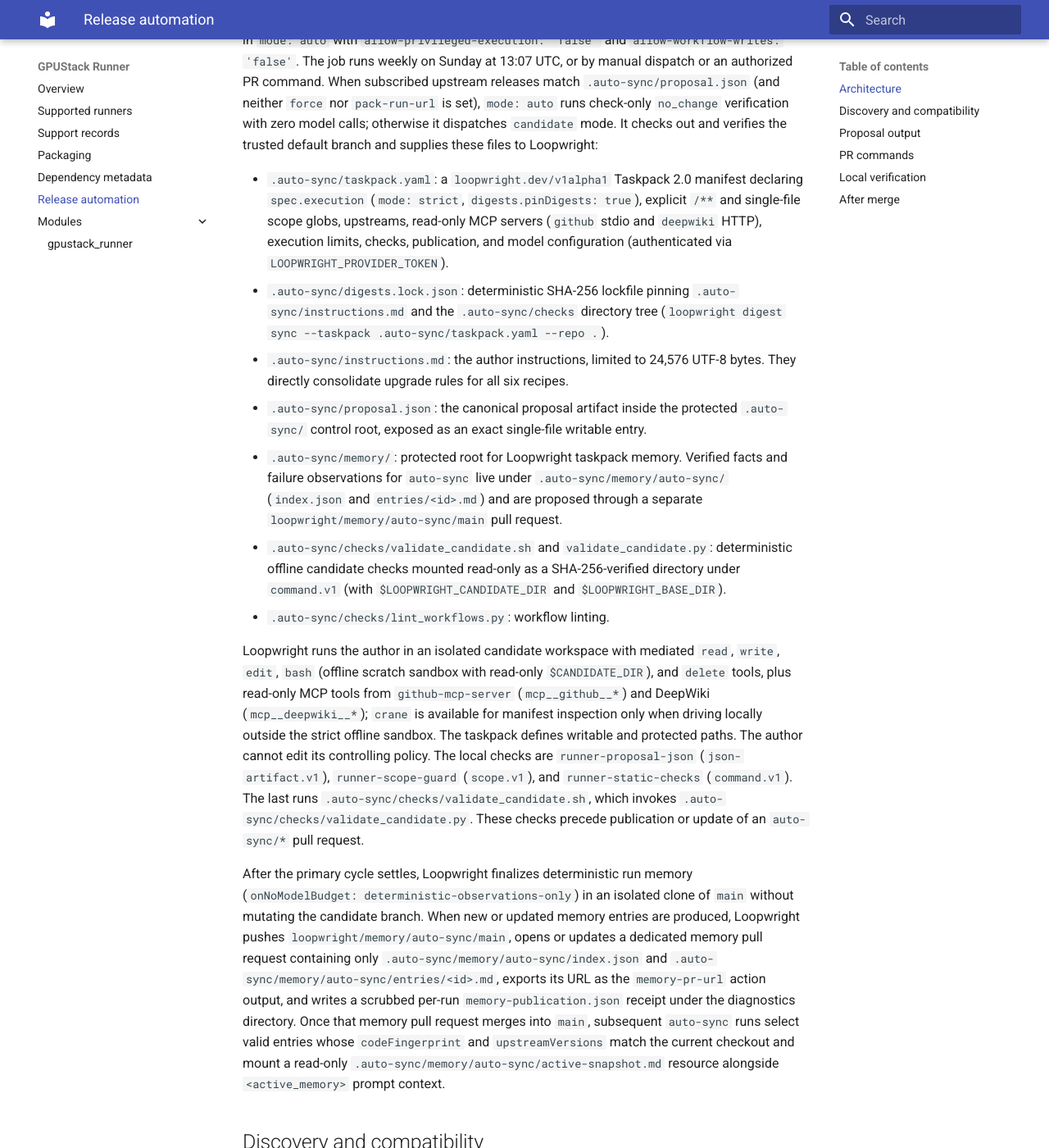
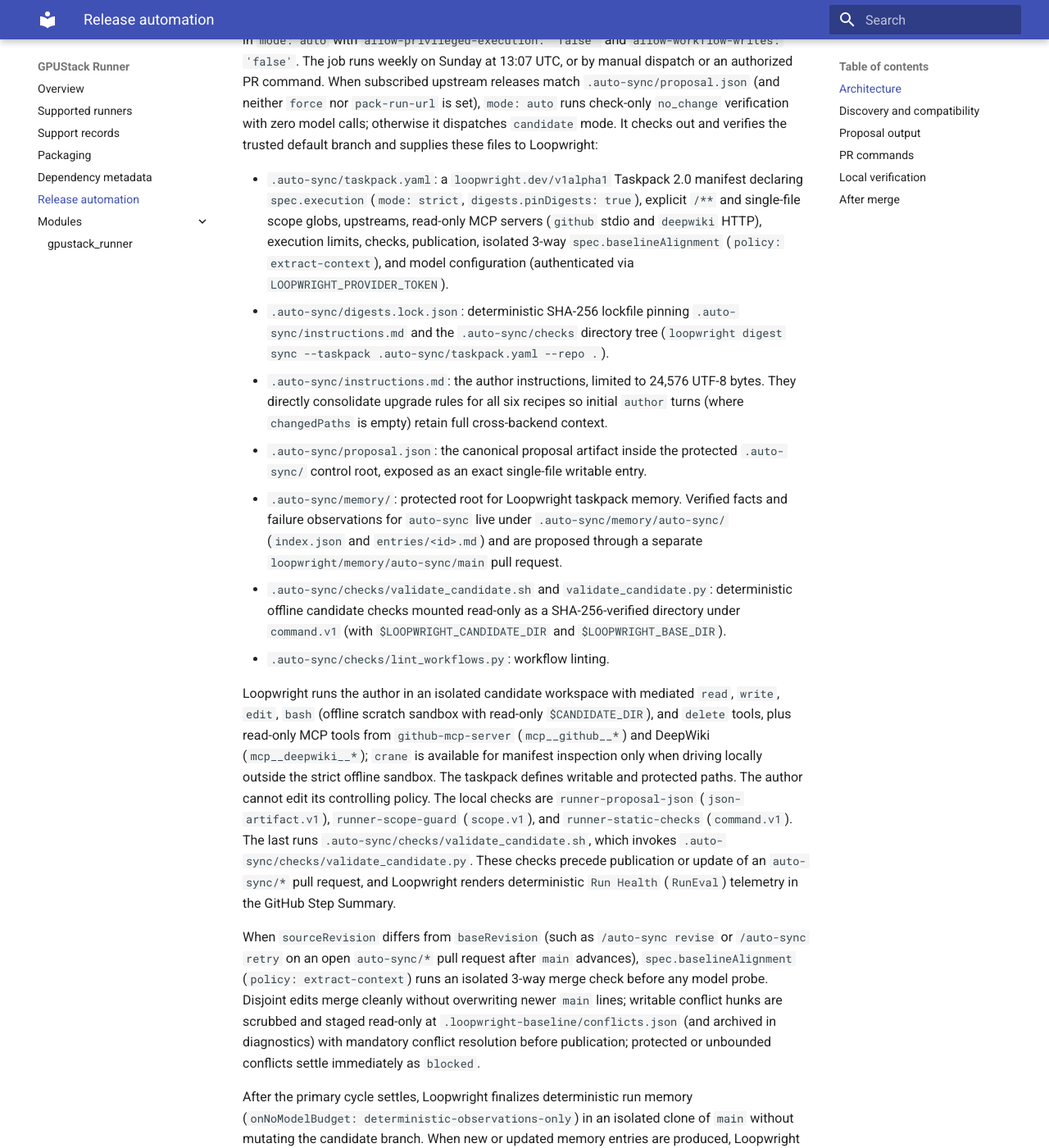
Before and after one commit to gpustack/runner, an MkDocs documentation site: the page built from docs/release-automation.md, in a window 1280 px wide and 1400 px high, scrolled down 337 px. Shown: the whole window at 82% size. Built offline with MkDocs 1.6.1 and Material for MkDocs 9.7.7, drawn with Linux system fonts in a browser that asks for light colours.

Commit message:
chore(auto-sync): adopt Loopwright Phase 2 baseline alignment and memory LF hygiene (#437)
- Normalize memory index.json with trailing newline and drop end-of-file-fixer exclusion.
- Enable extract-context 3-way baseline alignment in taskpack.yaml and document conflict handling.
- Archive scrubbed baseline conflict receipts under auto-sync workflow diagnostics.
- Refresh digests.lock.json for updated instructions and existing checks directory drift.
- Add unit tests covering digest lock parity, baseline alignment, and memory newlines.

Signed-off-by: thxCode <thxcode0824@gmail.com>

```diff
--- a/.pre-commit-config.yaml
+++ b/.pre-commit-config.yaml
@@ -8,7 +8,7 @@ repos:
       - id: trailing-whitespace
         exclude: \.patch$
       - id: end-of-file-fixer
-        exclude: (\.patch$|^\.auto-sync/memory/)
+        exclude: \.patch$
       - id: check-symlinks
       - id: check-yaml
         args: [--allow-multiple-documents]
--- a/docs/release-automation.md
+++ b/docs/release-automation.md
@@ -11,9 +11,9 @@ The job runs weekly on Sunday at 13:07 UTC, or by manual dispatch or an authoriz
 When subscribed upstream releases match `.auto-sync/proposal.json` (and neither `force` nor `pack-run-url` is set), `mode: auto` runs check-only `no_change` verification with zero model calls; otherwise it dispatches `candidate` mode.
 It checks out and verifies the trusted default branch and supplies these files to Loopwright:
 
-- `.auto-sync/taskpack.yaml`: a `loopwright.dev/v1alpha1` Taskpack 2.0 manifest declaring `spec.execution` (`mode: strict`, `digests.pinDigests: true`), explicit `/**` and single-file scope globs, upstreams, read-only MCP servers (`github` stdio and `deepwiki` HTTP), execution limits, checks, publication, and model configuration (authenticated via `LOOPWRIGHT_PROVIDER_TOKEN`).
+- `.auto-sync/taskpack.yaml`: a `loopwright.dev/v1alpha1` Taskpack 2.0 manifest declaring `spec.execution` (`mode: strict`, `digests.pinDigests: true`), explicit `/**` and single-file scope globs, upstreams, read-only MCP servers (`github` stdio and `deepwiki` HTTP), execution limits, checks, publication, isolated 3-way `spec.baselineAlignment` (`policy: extract-context`), and model configuration (authenticated via `LOOPWRIGHT_PROVIDER_TOKEN`).
 - `.auto-sync/digests.lock.json`: deterministic SHA-256 lockfile pinning `.auto-sync/instructions.md` and the `.auto-sync/checks` directory tree (`loopwright digest sync --taskpack .auto-sync/taskpack.yaml --repo .`).
-- `.auto-sync/instructions.md`: the author instructions, limited to 24,576 UTF-8 bytes. They directly consolidate upgrade rules for all six recipes.
+- `.auto-sync/instructions.md`: the author instructions, limited to 24,576 UTF-8 bytes. They directly consolidate upgrade rules for all six recipes so initial `author` turns (where `changedPaths` is empty) retain full cross-backend context.
 - `.auto-sync/proposal.json`: the canonical proposal artifact inside the protected `.auto-sync/` control root, exposed as an exact single-file writable entry.
 - `.auto-sync/memory/`: protected root for Loopwright taskpack memory. Verified facts and failure observations for `auto-sync` live under `.auto-sync/memory/auto-sync/` (`index.json` and `entries/<id>.md`) and are proposed through a separate `loopwright/memory/auto-sync/main` pull request.
 - `.auto-sync/checks/validate_candidate.sh` and `validate_candidate.py`: deterministic offline candidate checks mounted read-only as a SHA-256-verified directory under `command.v1` (with `$LOOPWRIGHT_CANDIDATE_DIR` and `$LOOPWRIGHT_BASE_DIR`).
@@ -23,7 +23,10 @@ Loopwright runs the author in an isolated candidate workspace with mediated `rea
 The taskpack defines writable and protected paths. The author cannot edit its controlling policy.
 The local checks are `runner-proposal-json` (`json-artifact.v1`), `runner-scope-guard` (`scope.v1`), and `runner-static-checks` (`command.v1`).
 The last runs `.auto-sync/checks/validate_candidate.sh`, which invokes `.auto-sync/checks/validate_candidate.py`.
-These checks precede publication or update of an `auto-sync/*` pull request.
+These checks precede publication or update of an `auto-sync/*` pull request, and Loopwright renders deterministic `Run Health` (`RunEval`) telemetry in the GitHub Step Summary.
+
+When `sourceRevision` differs from `baseRevision` (such as `/auto-sync revise` or `/auto-sync retry` on an open `auto-sync/*` pull request after `main` advances), `spec.baselineAlignment` (`policy: extract-context`) runs an isolated 3-way merge check before any model probe.
+Disjoint edits merge cleanly without overwriting newer `main` lines; writable conflict hunks are scrubbed and staged read-only at `.loopwright-baseline/conflicts.json` (and archived in diagnostics) with mandatory conflict resolution before publication; protected or unbounded conflicts settle immediately as `blocked`.
 
 After the primary cycle settles, Loopwright finalizes deterministic run memory (`onNoModelBudget: deterministic-observations-only`) in an isolated clone of `main` without mutating the candidate branch.
 When new or updated memory entries are produced, Loopwright pushes `loopwright/memory/auto-sync/main`, opens or updates a dedicated memory pull request containing only `.auto-sync/memory/auto-sync/index.json` and `.auto-sync/memory/auto-sync/entries/<id>.md`, exports its URL as the `memory-pr-url` action output, and writes a scrubbed per-run `memory-publication.json` receipt under the diagnostics directory.
```
Also changed, not shown: .auto-sync/instructions.md (+1 -0 lines), AGENTS.md (+2 -0 lines), 5 other files.
